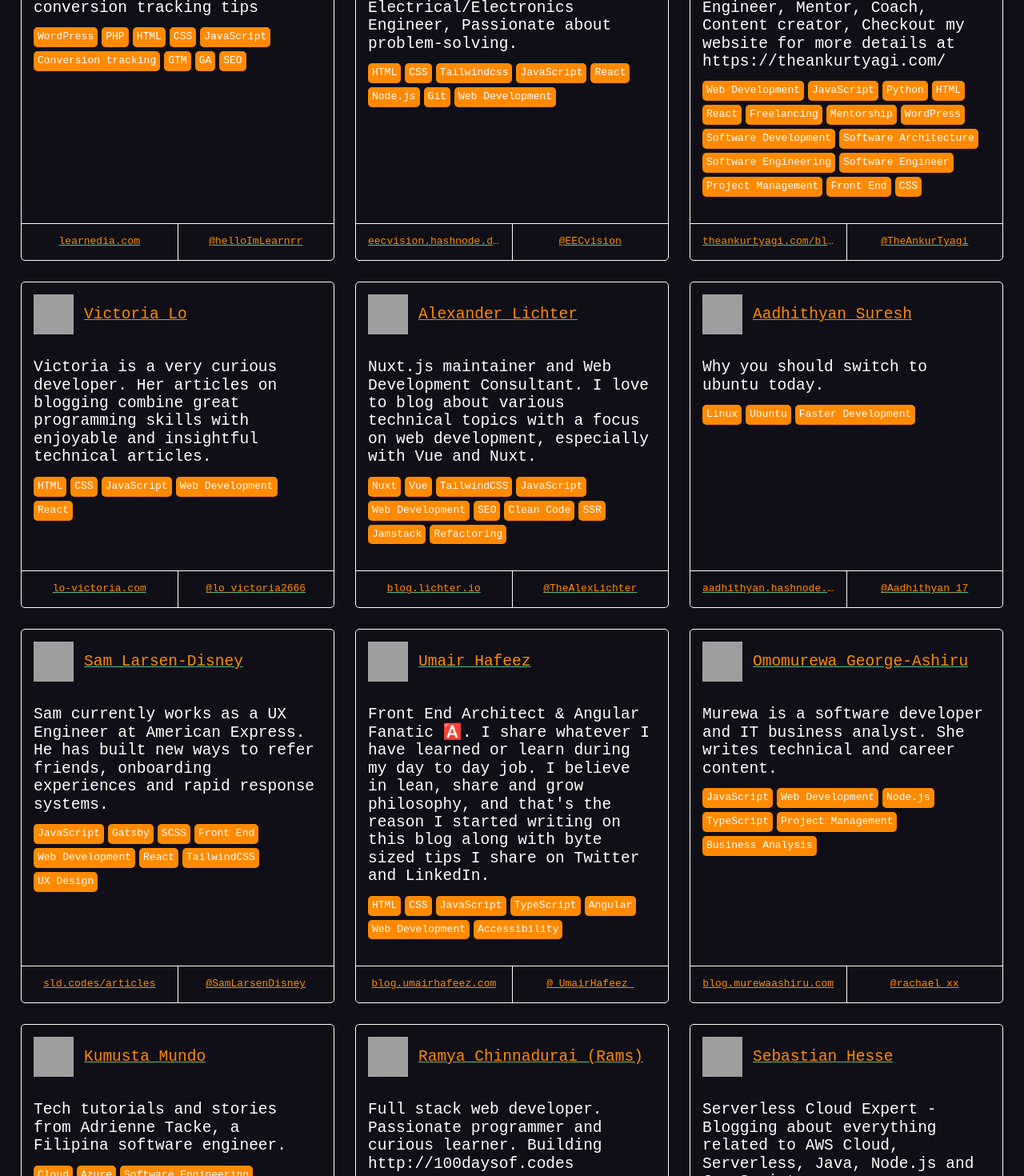
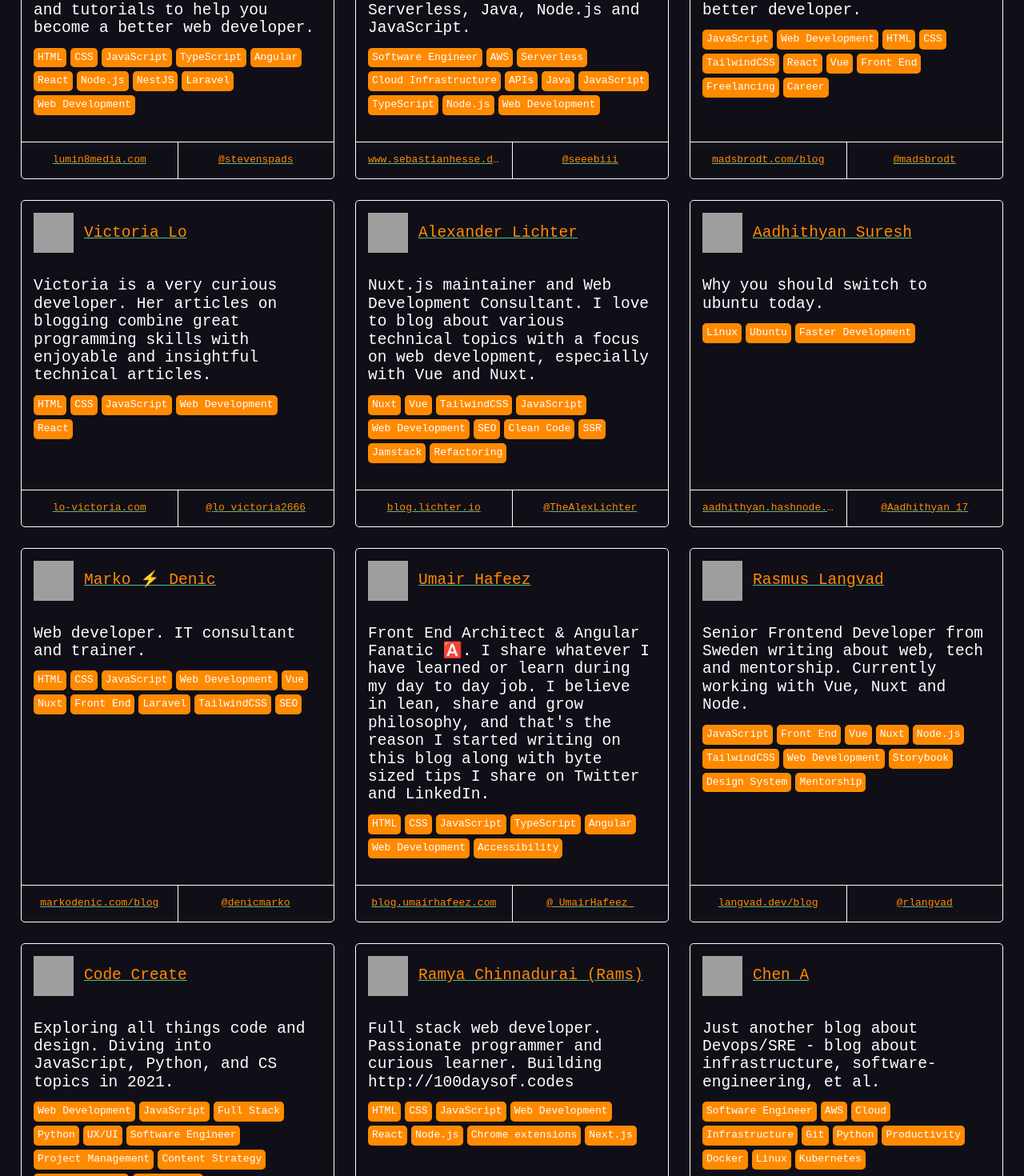
Before and after one commit to markodenic/awesome-tech-blogs, a Nuxt app: page / in a window 1280 px wide. Shown: the part 1060-2530 px from the top of the page at 80% size. Built offline with nearby package versions, Linux system fonts and the light colour scheme; grey boxes are pictures that could not be loaded.

Commit message:
add devopsian blog

```diff
--- a/data.js
+++ b/data.js
@@ -979,5 +979,22 @@ module.exports = [
       'Node.js',
       'Web Development',
     ]
+  },
+  {
+    name: 'Chen A',
+    description: 'Just another blog about Devops/SRE - blog about infrastructure, software-engineering, et al.',
+    url: 'https://devopsian.net',
+    tags: [
+      'Software Engineer',
+      'AWS',
+      'Cloud',
+      'Infrastructure',
+      'Git',
+      'Python',
+      'Productivity',
+      'Docker',
+      'Linux',
+      'Kubernetes'
+    ]
   }
 ];
```
